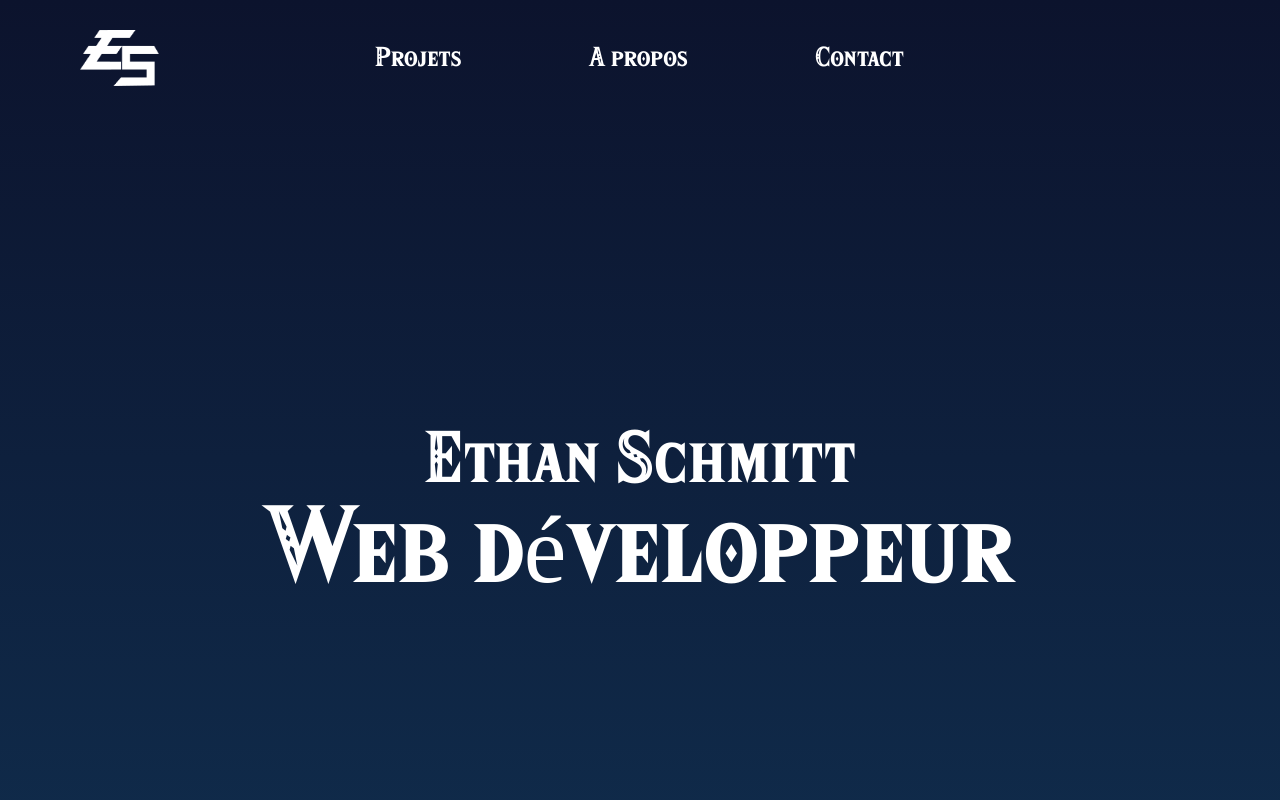
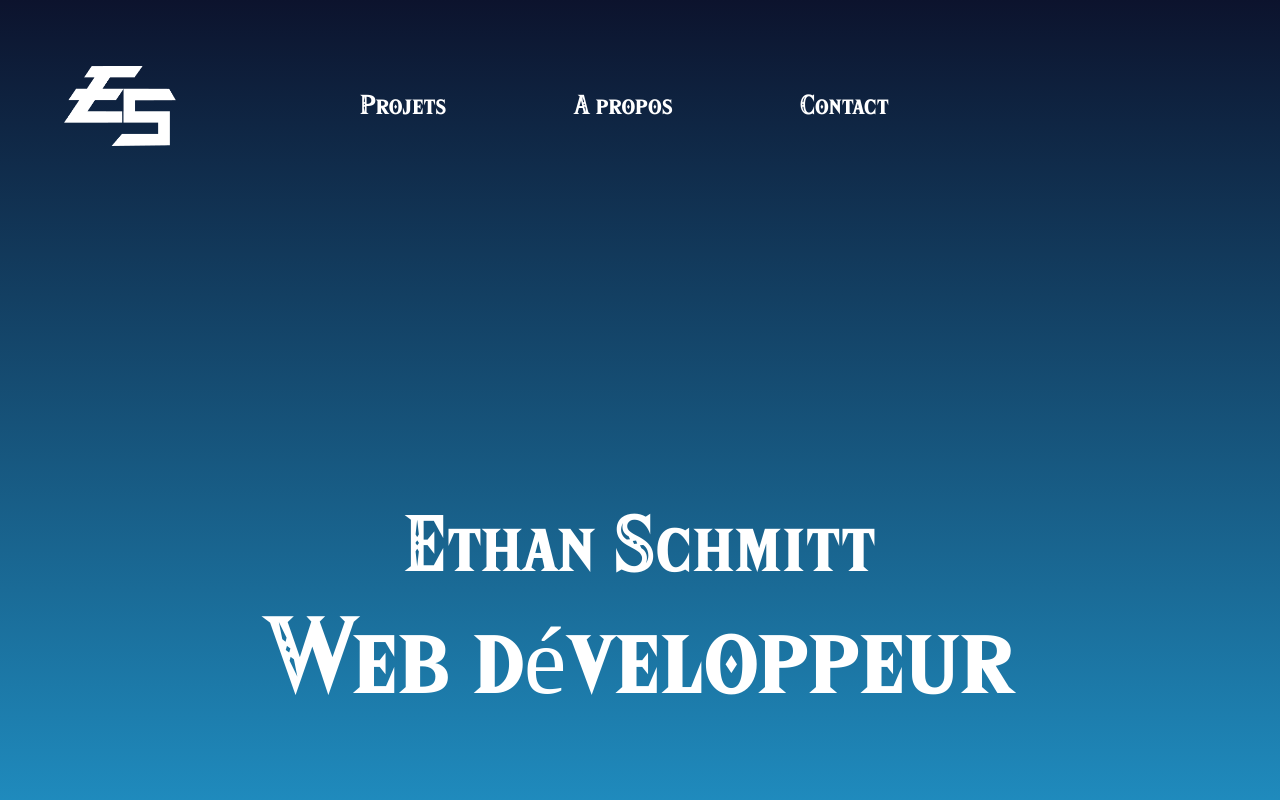
Before and after one commit to Ethan-Schmitt/Portfolio, a Vue app: page / in a window 1280 px wide. Shown: the top 800 px of the page. Built offline with nearby package versions, Linux system fonts and the light colour scheme.

Commit message:
Réglage de divers problème

```diff
--- a/src/components/HeaderPage.vue
+++ b/src/components/HeaderPage.vue
@@ -19,19 +19,19 @@ watch(activeMenu, (newVal) => {
 </script>
 
 <template>
-  <header class="flex items-center justify-between ">
+  <header class="flex items-center justify-between p-6 sm:p-5 md:p-8 lg:p-10 xl:p-12">
     <RouterLink to="/" @click="closeMenu">
-      <img src="../components/icons/logoES.png" alt="Image" class="h-14 ml-20" />
+      <img src="../components/icons/logoES.png" alt="Image" class="h-10 sm:h-14 md:h-16 lg:h-16 xl:h-20 ml-4 " />
     </RouterLink>
     <button
-      class="relative z-10 flex h-3 w-6 flex-col justify-between lg:hidden *:block *:ease *:h-[2px] *:w-full *:transform *:rounded-full *:bg-white *:transition *:duration-300"
-      @click="activeMenu = !activeMenu"
-    >
+  class="relative z-10 flex h-3 w-7 flex-col justify-between lg:hidden *:block *:ease *:h-[4px] *:w-full *:transform *:rounded-full *:bg-white *:transition *:duration-300"
+  @click="activeMenu = !activeMenu"
+>
       <span :class="{ 'translate-y-[5px] rotate-45': activeMenu }"></span>
       <span :class="{ '-translate-y-[5px] -rotate-45': activeMenu }"></span>
     </button>
     <nav
-      class="invisible opacity-0 flex-1 px-6 py-12 flex justify-center items-center mt-20 flex-col fixed z-10 inset-0 bg-gray-500 lg:mt-0 lg:flex-row lg:static lg:bg-transparent lg:py-6 lg:visible lg:opacity-100"
+      class="invisible opacity-0 flex-1 px-6 py-12 flex justify-center items-center mt-20 flex-col fixed z-10 inset-0 bg-mid-deg  lg:mt-0 lg:flex-row lg:static lg:bg-transparent lg:py-6 lg:visible lg:opacity-100"
       :class="{ '!visible !opacity-100': activeMenu }"
     >
       <ul class="flex flex-col gap-20 lg:flex-row mr-40">
--- a/src/pages/index.vue
+++ b/src/pages/index.vue
@@ -3,12 +3,13 @@
 import HeaderPage from '@/components/HeaderPage.vue'
 </script>
 <template>
-  <div class="bg-gradient-to-b from-top-deg to-mid-deg to-bot-deg">
-    <HeaderPage />
-    <div class="flex flex-col items-center justify-center min-h-screen p-4 sm:p-8">
 
-      <h1 class="text-6xl text-white font-titre -mb-8">Ethan Schmitt</h1>
-      <h2 class="text-7xl md:text-7xl lg:text-8xl text-white font-titre">Web développeur</h2>
+ <div class="bg-gradient-to-b from-top-deg to-bot-deg">
+   <HeaderPage />
+  <div class="flex flex-col items-center justify-center min-h-screen p-4 sm:p-8">
+
+      <h1 class="text-3xl md:text-6xl lg:text-7xl text-white font-titre -mb-3">Ethan Schmitt</h1>
+      <h2 class="text-4xl md:text-7xl lg:text-8xl text-white font-titre">Web développeur</h2>
     </div>
     <LoginOut />
   </div>
--- a/tailwind.config.js
+++ b/tailwind.config.js
@@ -9,8 +9,8 @@ export default {
   "top-deg": "#0c132d",
   "mid-deg": " #102d4d",
   "bot-deg": " #24aae3",
-  "left btn": " #763af5",
-  "right btn": " #a604f2"
+  "left-btn": " #763af5",
+  "right-btn": " #a604f2"
  },
  "fontSize": {
   "sm": "0.875rem",
```
